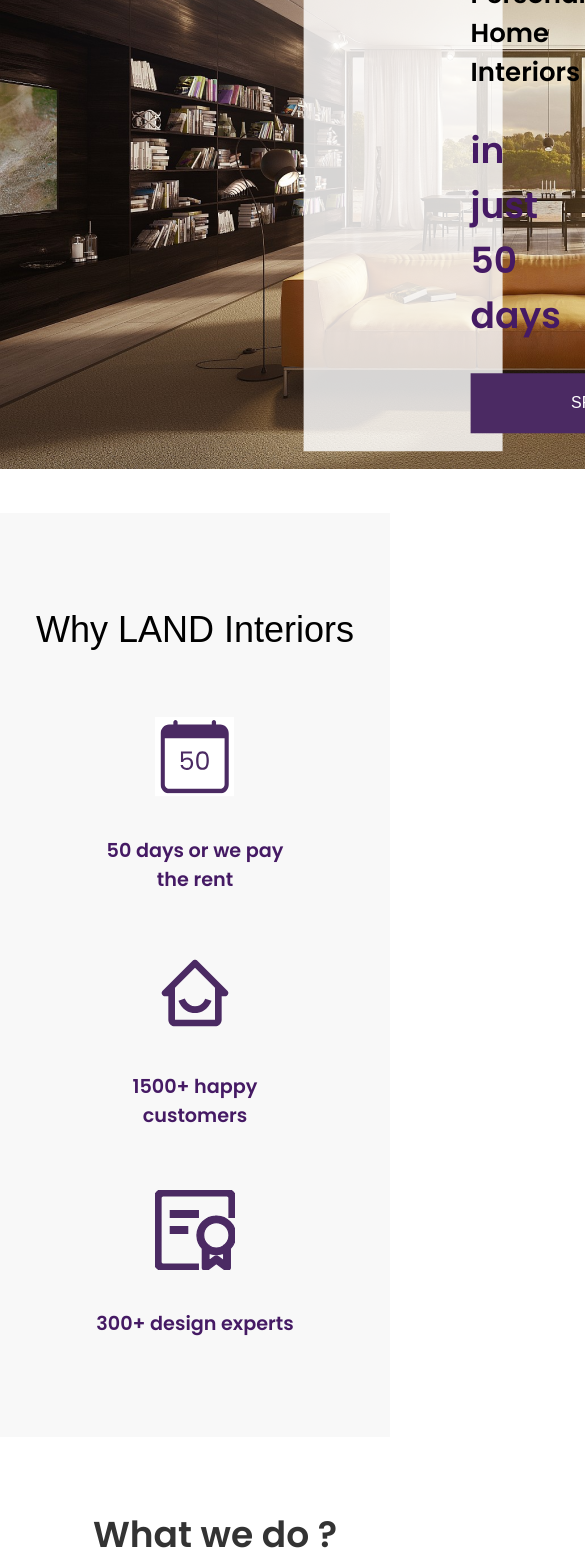
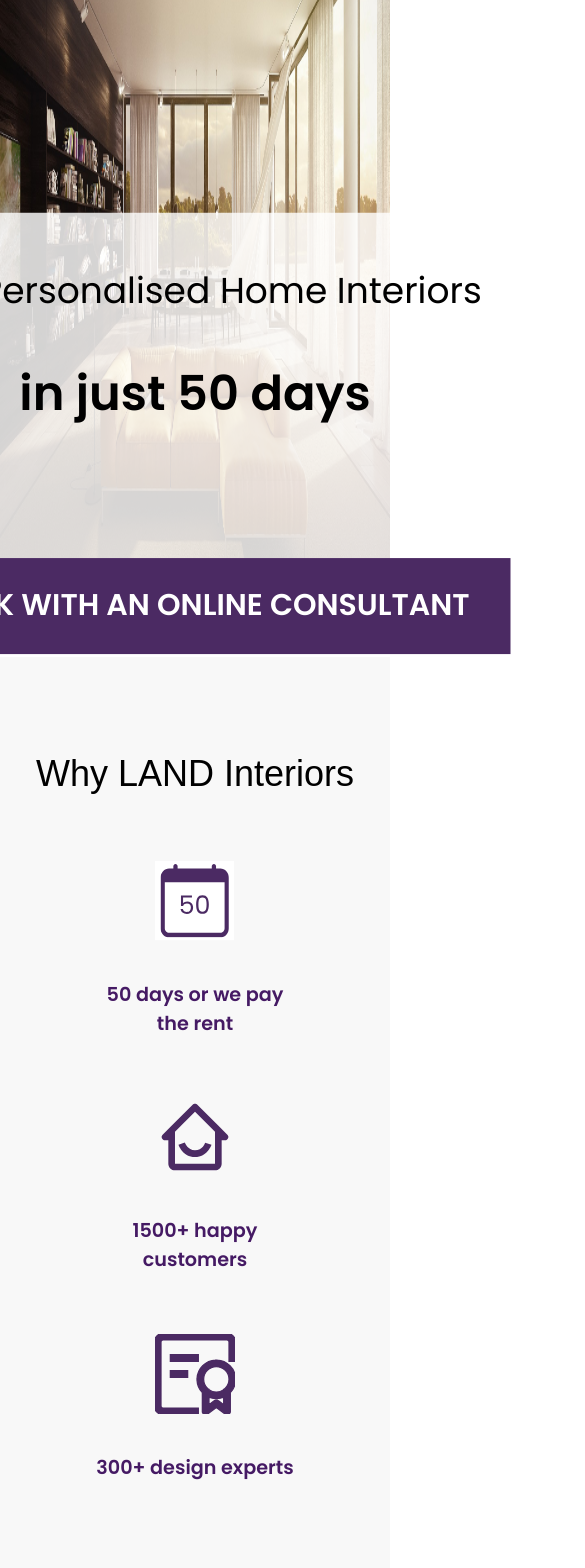
Before and after one commit to abuelkheir/OnePageWebsite-ReactJS, a React (Create React App) app in the folder Application/cobergsite/: page / in a window 390 px wide. Shown: the part 400-1968 px from the top of the page, 585 px wide, since content can reach past the window. Built offline with nearby package versions, Linux system fonts and the light colour scheme.

Commit message:
almost done with media queries

```diff
--- a/Application/cobergsite/src/Components/Footer.js
+++ b/Application/cobergsite/src/Components/Footer.js
@@ -10,17 +10,45 @@ import YoutubeLogo from "../Assets/SocialMediaLogos/youtube.svg";
 import MainLogo from "../Assets/MainLogo/MainLogo.svg";
 
 const FooterWrapper = styled.footer`
+  max-width: 1920px;
+  height: 619px;
   background-color: #f8f8f8;
   padding: 47px 130px;
   font-family: "Poppins", sans-serif;
   display: grid;
   grid-template-columns: 1fr 1fr 1fr;
   gap: 40px;
+
+  @media (max-width: 1080px) {
+    height: auto;
+    display: flex;
+    flex-direction: column;
+    align-items: center;
+  }
+
+  @media (max-width: 600px) {
+    height: 508px;
+  }
 `;
 
 const FooterSection = styled.div`
   display: flex;
   flex-direction: column;
+
+  @media (max-width: 1080px) {
+    display: none;
+  }
+`;
+
+const CenteredColumn = styled.div`
+  display: none;
+  flex-direction: column;
+  align-items: center;
+  text-align: center;
+
+  @media (max-width: 1080px) {
+    display: flex;
+  }
 `;
 
 const Logo = styled.img`
@@ -48,44 +76,9 @@ const Text = styled.p`
   display: flex;
   align-items: center;
   color: #3d3d3d;
-`;
-
-const WhatWeDoWrapper = styled.div`
-  margin-top: 55px;
-  margin-left: 40px; /* Adjust the left margin as needed */
-  margin-bottom: 20px; /* Adjust the bottom margin as needed */
-`;
-
-const WhatWeDoLink = styled.a`
-  display: block; /* Ensure each link is on a new line */
-  margin: 5px 0;
-  font-family: "Poppins";
-  font-style: normal;
-  font-weight: 400;
-  font-size: 16px;
-  line-height: 35px;
-  color: #4f4f4f;
-  text-decoration: none;
-
-  &:hover {
-    text-decoration: underline;
+  @media (max-width: 1080px) {
+    display: none;
   }
-`;
-
-const GetInTouchWrapper = styled.div`
-  margin-top: 55px;
-  margin-left: 40px; /* Adjust the left margin as needed */
-  margin-bottom: 20px; /* Adjust the bottom margin as needed */
-`;
-
-const GetInTouchItem = styled.p`
-  margin: 5px 0;
-  font-family: "Poppins";
-  font-style: normal;
-  font-weight: 400;
-  font-size: 16px;
-  line-height: 35px;
-  color: #4f4f4f;
 `;
 
 const SocialIconsWrapper = styled.div`
@@ -105,6 +98,10 @@ const FooterLinksWrapper = styled.div`
   justify-content: center;
   margin-top: 20px;
   margin-left: 30px;
+
+  @media (max-width: 1080px) {
+    display: none;
+  }
 `;
 
 const FooterLink = styled.a`
@@ -116,6 +113,22 @@ const FooterLink = styled.a`
   &:hover {
     text-decoration: underline;
   }
+`;
+
+const GetInTouchWrapper = styled.div`
+  margin-top: 55px;
+  margin-left: 40px;
+  margin-bottom: 20px;
+`;
+
+const GetInTouchItem = styled.p`
+  margin: 5px 0;
+  font-family: "Poppins";
+  font-style: normal;
+  font-weight: 400;
+  font-size: 16px;
+  line-height: 35px;
+  color: #4f4f4f;
 `;
 
 const Footer = () => {
@@ -149,18 +162,20 @@ const Footer = () => {
         </SocialIconsWrapper>
       </FooterSection>
       <FooterSection>
-        <WhatWeDoWrapper>
-          <Title>WHAT WE DO</Title>
-          <WhatWeDoLink href="/interior-design">Interior Design</WhatWeDoLink>
-          <WhatWeDoLink href="/kitchen">Kitchen</WhatWeDoLink>
-          <WhatWeDoLink href="/ceiling">Ceiling</WhatWeDoLink>
-          <WhatWeDoLink href="/bedroom">Bedroom</WhatWeDoLink>
-          <WhatWeDoLink href="/smart-home">Smart Home</WhatWeDoLink>
-        </WhatWeDoWrapper>
+        <Title>WHAT WE DO</Title>
+        <GetInTouchWrapper>
+          <GetInTouchItem href="/interior-design">
+            Interior Design
+          </GetInTouchItem>
+          <GetInTouchItem href="/kitchen">Kitchen</GetInTouchItem>
+          <GetInTouchItem href="/ceiling">Ceiling</GetInTouchItem>
+          <GetInTouchItem href="/bedroom">Bedroom</GetInTouchItem>
+          <GetInTouchItem href="/smart-home">Smart Home</GetInTouchItem>
+        </GetInTouchWrapper>
       </FooterSection>
       <FooterSection>
+        <Title>Get in touch</Title>
         <GetInTouchWrapper>
-          <Title>Get in touch</Title>
           <GetInTouchItem>
             Email:{" "}
             <a href="mailto:landinteriors@gmail.com">landinteriors@gmail.com</a>
@@ -177,6 +192,42 @@ const Footer = () => {
         <FooterLink href="/blog">Blog</FooterLink>
         <FooterLink href="/contact">Contact</FooterLink>
       </FooterLinksWrapper>
+      <CenteredColumn>
+        <Logo src={MainLogo} alt="Main Logo" />
+        <Text>
+          We introduce ourselves as LAND Interior and Architectural Design
+          Consultancy – one of the best interior designers in Chennai. Chennai
+          Luxury Interior and Architectural Design Consultancy has challenged
+          the conventional way of interior designing and given new dimensions to
+          the art of interior designing.
+        </Text>
+        <GetInTouchWrapper>
+          <GetInTouchItem>
+            Email:{" "}
+            <a href="mailto:landinteriors@gmail.com">landinteriors@gmail.com</a>
+          </GetInTouchItem>
+          <GetInTouchItem>
+            Phone: <a href="tel:+919898765656">+91 98987 65656</a>
+          </GetInTouchItem>
+        </GetInTouchWrapper>
+        <SocialIconsWrapper>
+          <a href="https://www.facebook.com">
+            <SocialIcon src={FacebookLogo} alt="Facebook" />
+          </a>
+          <a href="https://www.linkedin.com">
+            <SocialIcon src={LinkedinLogo} alt="LinkedIn" />
+          </a>
+          <a href="https://www.twitter.com">
+            <SocialIcon src={TwitterLogo} alt="Twitter" />
+          </a>
+          <a href="https://www.youtube.com">
+            <SocialIcon src={YoutubeLogo} alt="YouTube" />
+          </a>
+          <a href="https://www.instagram.com">
+            <SocialIcon src={InstagramLogo} alt="Instagram" />
+          </a>
+        </SocialIconsWrapper>
+      </CenteredColumn>
     </FooterWrapper>
   );
 };
--- a/Application/cobergsite/src/Components/Header.js
+++ b/Application/cobergsite/src/Components/Header.js
@@ -122,7 +122,7 @@ const HamburgerMenu = styled.div`
   @media (max-width: 1080px) {
     display: block;
     position: absolute;
-    top: 20px;
+    top: 52px;
     right: 20px;
     font-size: 66px;
     line-height: 66px;
--- a/Application/cobergsite/src/Components/MainSection.js
+++ b/Application/cobergsite/src/Components/MainSection.js
@@ -8,17 +8,29 @@ const MainSectionContainer = styled.section`
   display: flex;
   justify-content: left;
   background-color: #fff;
+
+  @media (max-width: 1080px) {
+    justify-content: center;
+  }
 `;
 
 const CardContainer = styled.div`
   width: 100%;
   max-width: 1200px;
   position: relative;
+
+  @media (max-width: 1080px) {
+    max-width: 1080px;
+  }
 `;
 
 const MainImage = styled.img`
-  // width: 100%;
   height: auto;
+
+  @media (max-width: 1080px) {
+    width: 100%;
+    height: 757px;
+  }
 `;
 
 const MainText = styled.div`
@@ -36,18 +48,39 @@ const MainText = styled.div`
   display: flex;
   flex-direction: column;
   justify-content: center;
+
+  @media (max-width: 1080px) {
+    left: 50%;
+    transform: translate(-50%, -6%);
+    width: 997px;
+    height: 404px;
+    padding-left: 18px;
+  }
 `;
 
 const Title = styled.h1`
   margin-top: 40px;
   font-size: 26px;
   color: #000;
+
+  @media (max-width: 1080px) {
+    margin-top: 0;
+    font-style: normal;
+    font-weight: 400;
+    font-size: 36px;
+  }
 `;
 
 const Subtitle = styled.h2`
   font-size: 36px;
-  color: #451a64;
+  color: black;
   margin-top: 10px;
+
+  @media (max-width: 1080px) {
+    font-style: normal;
+    font-weight: 600;
+    font-size: 48px;
+  }
 `;
 
 const ConsultantButton = styled.button`
@@ -60,6 +93,17 @@ const ConsultantButton = styled.button`
   border: none;
   cursor: pointer;
   justify-content: center;
+
+  @media (max-width: 1080px) {
+    width: 630px;
+    height: 96px;
+    font-family: "Poppins";
+    font-style: normal;
+    font-weight: 600;
+    font-size: 30px;
+    margin: 0 auto;
+    transform: translate(0%, 92%);
+  }
 `;
 
 const MainSection = () => {
--- a/Application/cobergsite/src/Components/WhatWeDoSection.js
+++ b/Application/cobergsite/src/Components/WhatWeDoSection.js
@@ -22,20 +22,32 @@ const WhatWeDoContainer = styled.div`
   max-width: 1500px;
   text-align: center;
   padding: 40px 20px;
-  margin: 0 auto; /* Set left and right margins to auto */
+  margin: 0 auto;
+  box-sizing: border-box; /* Ensure padding is included in the width */
 `;
 
-const WhyLandTitle = styled.h2`
+const WhatWeDoTitle = styled.h2`
   font-size: 36px;
-  color: #333;
+  color: black;
   margin-bottom: 30px;
-  font-family: "Poppins", sans-serif; /* Use Poppins font */
+  font-family: "Poppins", sans-serif;
+  text-align: center; /* Default alignment */
+  width: 100%; /* Ensure the title takes the full width */
+
+  @media (max-width: 1080px) {
+    text-align: left; /* Align the title to the left */
+    padding-left: 150px; /* Add padding to move the title away from the edge */
+  }
 `;
 
 const ImagesContainer = styled.div`
   display: flex;
-  justify-content: space-around;
+  justify-content: space-around; /* Default alignment */
   flex-wrap: wrap;
+
+  @media (max-width: 1080px) {
+    justify-content: center; /* Center the images */
+  }
 `;
 
 const ImageItemContainer = styled.div`
@@ -48,15 +60,19 @@ const ImageItemContainer = styled.div`
 const ImageItem = styled.img`
   width: 286px;
   height: 340px;
-  // border-radius: 5px; /* Assuming your images have a 5px border radius */
   filter: drop-shadow(0px 4px 4px rgba(0, 0, 0, 0.25));
+
+  @media (max-width: 1080px) {
+    width: 343px;
+    height: 407px;
+  }
 `;
 
 const ImageSubtitle = styled.p`
   font-size: 24px;
   color: #451a64;
   margin-top: 20px;
-  font-family: "Poppins", sans-serif; /* Use Poppins font */
+  font-family: "Poppins", sans-serif;
   font-weight: 600;
 `;
 
@@ -68,12 +84,16 @@ const Paragraph = styled.p`
   line-height: 27px;
   text-align: center;
   color: #000000;
+
+  @media (max-width: 1080px) {
+    display: none;
+  }
 `;
 
 const WhatWeDoSection = () => {
   return (
     <WhatWeDoContainer>
-      <WhyLandTitle>What we do ?</WhyLandTitle>
+      <WhatWeDoTitle>What we do ?</WhatWeDoTitle>
       <ImagesContainer>
         {images.map((image, index) => (
           <ImageItemContainer key={index}>
@@ -92,4 +112,5 @@ const WhatWeDoSection = () => {
     </WhatWeDoContainer>
   );
 };
+
 export default WhatWeDoSection;
```
